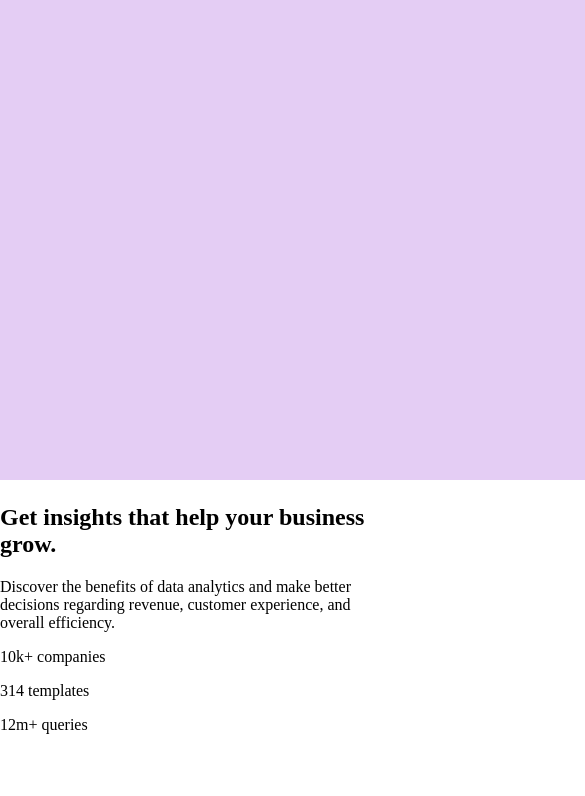
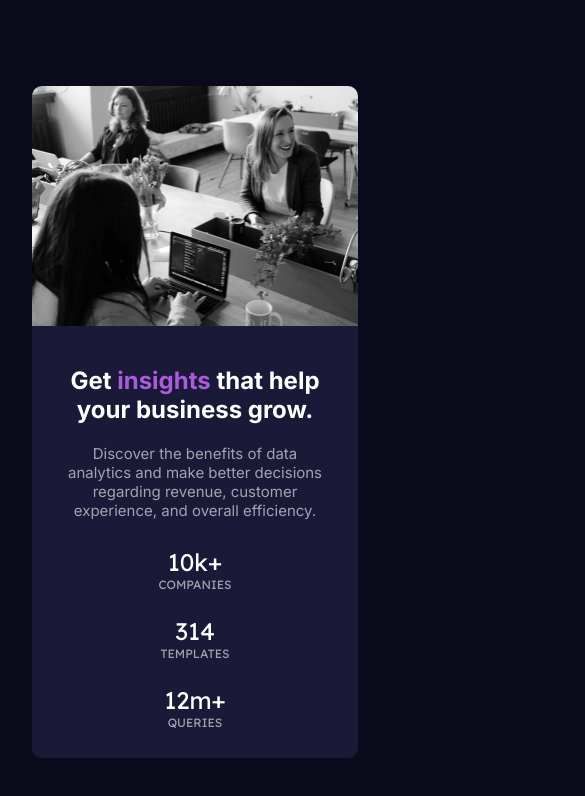
Before and after one commit to jewelsonmyjeans/stats-preview-card, a plain HTML site: page index.html in a window 390 px wide. Shown: the top 796 px of the page, 585 px wide, since content can reach past the window. Drawn offline with Linux system fonts and the light colour scheme.

Commit message:
finished mobile-first design

```diff
--- a/index.html
+++ b/index.html
@@ -19,19 +19,22 @@
         <img src="./images/image-header-mobile.jpg" alt="A group of people doing work on their laptops">
       </picture>
 
-      <h2>Get <span>insights</span> that help your business grow.</h2>
+      <section class="container">
 
-      <p>Discover the benefits of data analytics and make better decisions regarding revenue, customer
-        experience, and overall efficiency.</p>
+        <h2>Get <span class="insights__span">insights</span> that help your business grow.</h2>
 
-    <section>
+        <p class="description">Discover the benefits of data analytics and make better decisions regarding revenue, customer
+          experience, and overall efficiency.</p>
 
-      <p><span>10k+</span> companies</p>
-      <p><span>314</span> templates</p>
-      <p><span>12m+</span> queries</p>
 
-    </section>
+        <section class="stat-flex">
 
+          <p><span>10k+</span> companies</p>
+          <p><span>314</span> templates</p>
+          <p><span>12m+</span> queries</p>
+
+        </section>
+      </section>
     </main>
 
   </body>
--- a/styles.scss
+++ b/styles.scss
@@ -3,18 +3,70 @@
 $font-inter: 'Inter', sans-serif;
 $font-lexend: 'Lexend Deca', sans-serif;
 $very-dark-blue: hsl(233, 47%, 7%); /* Main background */
-$dark-desaturated-blu: hsl(244, 38%, 16%); /* Card background */
+$dark-desaturated-blue: hsl(244, 38%, 16%); /* Card background */
 $soft-violet: hsl(277, 64%, 61%); /* Accent */
 $white: hsl(0, 0%, 100%); /* Main heading, stats */
-$slightly-transparent-white: hsla(0, 0%, 100%, 0.75); /* Main Paragraph */
-$slightly-transparent-white: hsla(0, 0%, 100%, 0.6); /* Stat Headings */
+$slightly-transparent-white1: hsla(0, 0%, 100%, 0.75); /* Main Paragraph */
+$slightly-transparent-white2: hsla(0, 0%, 100%, 0.6); /* Stat Headings */
 
 html, body {
+    display: flex;
+    align-items: center;
+    justify-content: center;
+    height: 100vh;
     margin: 0;
     padding: 0;
+    box-sizing: border-box;
+    background-color: $very-dark-blue;
 }
 
-img {
-    filter: brightness(0) saturate(100%) invert(49%) sepia(18%) saturate(4147%) hue-rotate(238deg) brightness(87%) contrast(97%);
-    opacity: .3;
+
+main {
+    display: flex;
+    flex-direction: column;
+    width: 100%;
+    max-width: 375px;
+    margin: 2em;
+    background-color: $dark-desaturated-blue;
+    color: $white;
+    border-radius: 10px;
+    text-align: center;
+    font-family: $font-inter;
+    img {
+        width: 100%;
+        border-radius: 10px 10px 0 0;
+    }
+    .container {
+        padding: 1em 2em;
+    }
+    .insights__span {
+        color: $soft-violet;
+    }
+    p {
+        font-size: 15px;
+        color: $slightly-transparent-white2;
+    }
+    .description {
+        margin: 1em 0;
+    }
+    .stat-flex {
+        display: flex;
+        flex-direction: column;
+        font-family: $font-lexend;
+        p {
+            display: flex;
+            flex-direction: column;
+            text-transform: uppercase;
+            font-size: .75rem;
+        }
+        span {
+            color: $white;
+            font-size: 1.5rem;
+            text-transform: lowercase;
+        }
+    }
 }
+
+@media screen and (min-width: 500px) {
+
+}
```
Also changed, not shown: styles.css, 1 other file.
